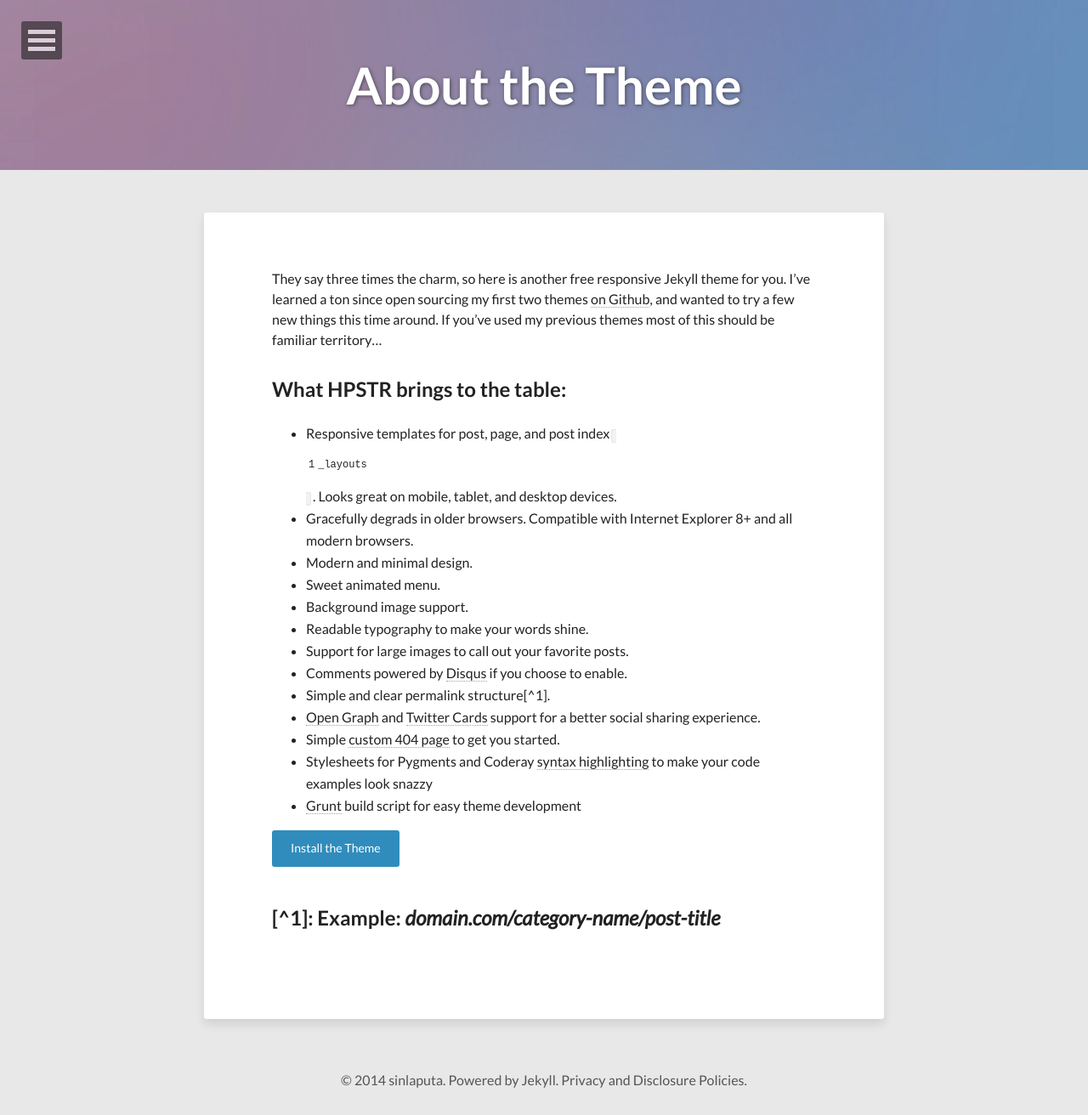
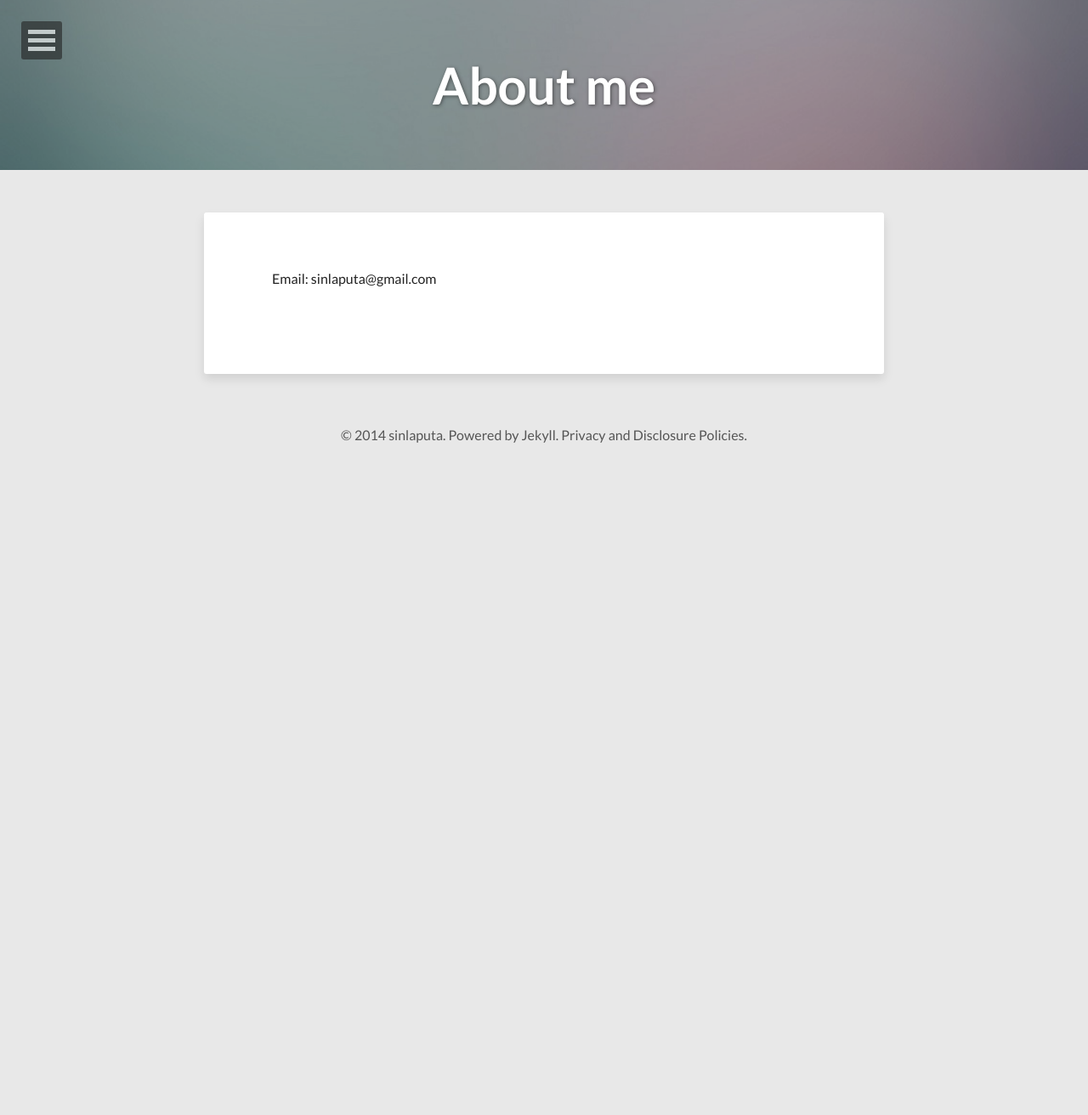
Before and after one commit to sinlaputa/sinlaputa.github.io, a Jekyll site: the page built from about.md, in a window 1280 px wide. Shown: the whole page at 85% size. Built offline with Jekyll 4.4.1, drawn with Linux system fonts in a browser that asks for light colours; nearby versions of some CDN libraries; after the commit the page ends 900 px from its top, so only the background shows below that.

Commit message:
modify about.md

```diff
--- a/about.md
+++ b/about.md
@@ -1,33 +1,11 @@
 ---
 layout: page
 permalink: /about/
-title: About the Theme
-tags: [Jekyll, theme, modern, minimal, responsive]
+title: About me
+tags: [sinlaputa]
 image:
-  feature: abstract-5.jpg
-  credit: dargadgetz
-  creditlink: http://www.dargadgetz.com/ios-7-abstract-wallpaper-pack-for-iphone-5-and-ipod-touch-retina/
+  feature: abstract-1.jpg
   ##share: true
 ---
 
-They say three times the charm, so here is another free responsive Jekyll theme for you. I've learned a ton since open sourcing my first two themes [on Github](http://github.com/mmistakes), and wanted to try a few new things this time around. If you've used my previous themes most of this should be familiar territory...
-
-## What HPSTR brings to the table:
-
-* Responsive templates for post, page, and post index `_layouts`. Looks great on mobile, tablet, and desktop devices.
-* Gracefully degrads in older browsers. Compatible with Internet Explorer 8+ and all modern browsers.
-* Modern and minimal design.
-* Sweet animated menu.
-* Background image support.
-* Readable typography to make your words shine.
-* Support for large images to call out your favorite posts.
-* Comments powered by [Disqus](http://disqus.com) if you choose to enable.
-* Simple and clear permalink structure[^1].
-* [Open Graph](https://developers.facebook.com/docs/opengraph/) and [Twitter Cards](https://dev.twitter.com/docs/cards) support for a better social sharing experience.
-* Simple [custom 404 page]({{ site.url }}/404.html) to get you started.
-* Stylesheets for Pygments and Coderay [syntax highlighting]({{ site.url }}/code-highlighting-post/) to make your code examples look snazzy
-* [Grunt](http://gruntjs.com) build script for easy theme development
-
-<div markdown="0"><a href="{{ site.url }}/theme-setup" class="btn btn-info">Install the Theme</a></div>
-
-##[^1]: Example: *domain.com/category-name/post-title*
+Email: sinlaputa@gmail.com
```
